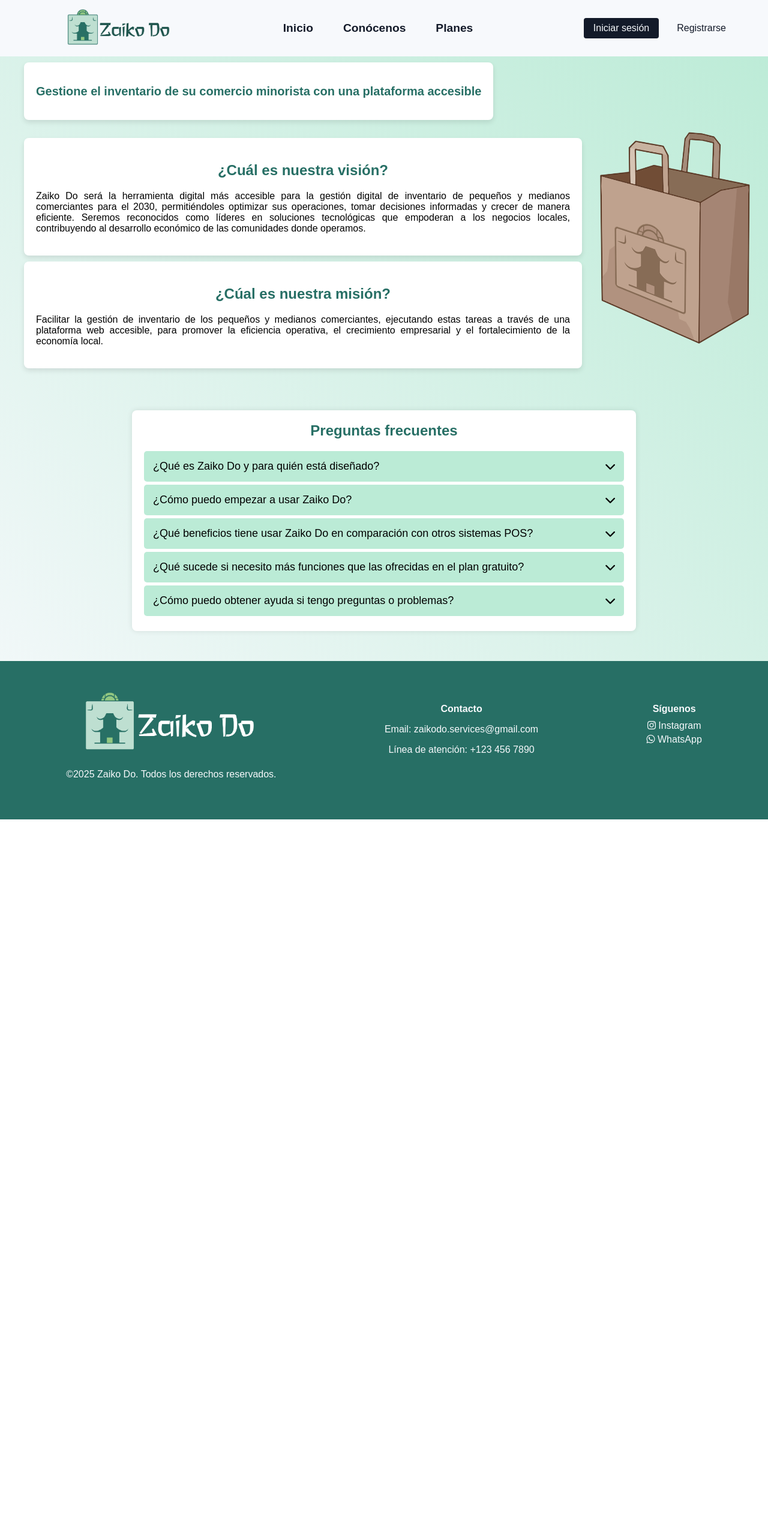
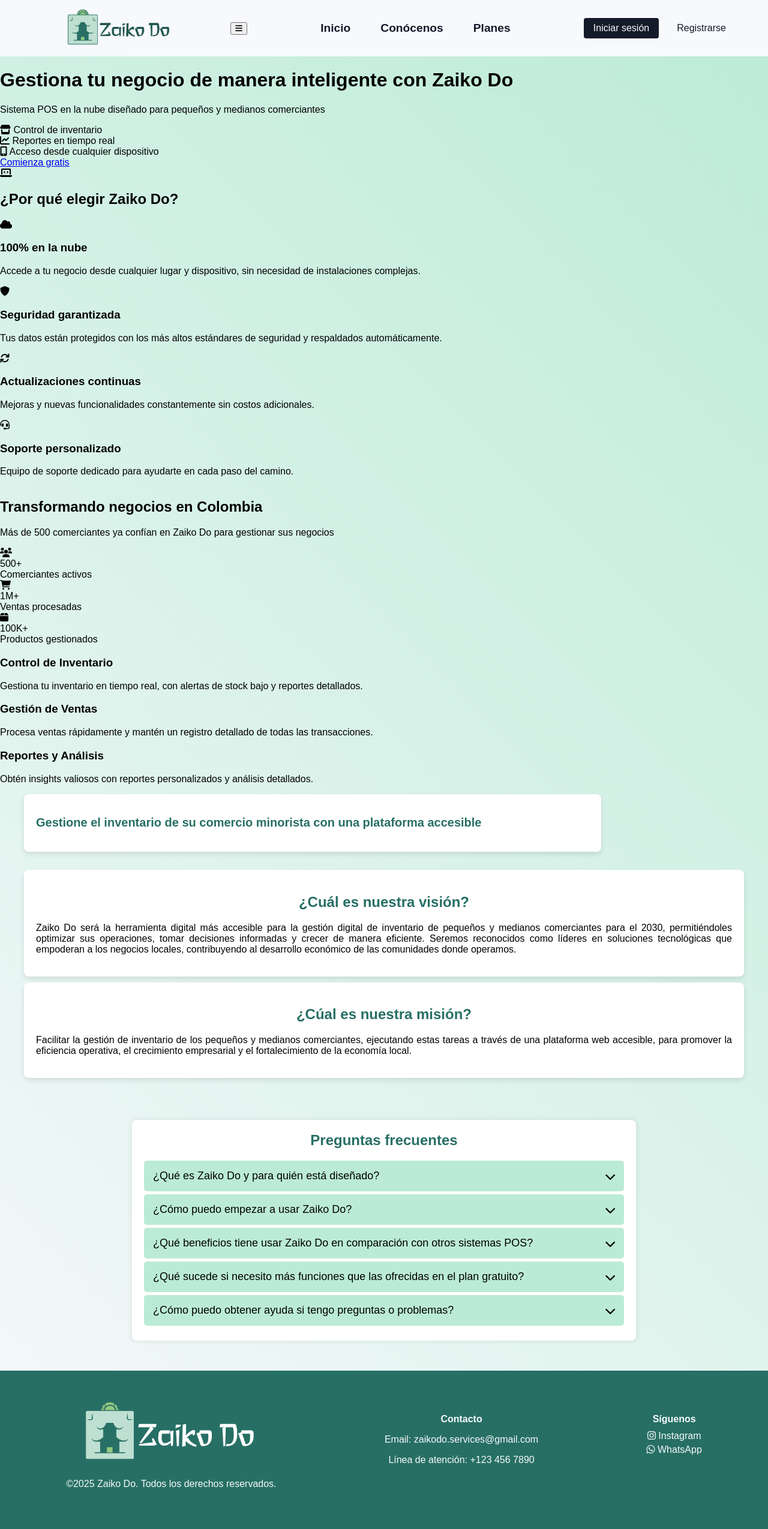
Before and after one commit to johnrua17/Zaiko-Do, a Flask app: page / in a window 1280 px wide. Shown: the whole page at 60% size. Before the commit the page ends 1366 px from the top, so only its background shows below. Run offline with Flask 3, Linux system fonts and the light colour scheme; some libraries are stand-ins or nearby versions.

Commit message:
Update home.html

```diff
--- a/templates/home.html
+++ b/templates/home.html
@@ -10,11 +10,14 @@
 </head>
 
 <body>
-    <nav class = "navbar">
+    <nav class="navbar">
         <a href="#home">
             <img src="static/images/Imagotipo.png" alt="Logo" class="logo">
         </a>
-        <ul>
+        <button class="menu-toggle" id="mobile-menu">
+            <i class="fas fa-bars"></i>
+        </button>
+        <ul class="nav-list">
             <li><a href="#home" id="inicio-btn">Inicio </a></li>
             <li><a href="#about" id="conocenos-btn">Conócenos </a></li>
             <li><a href="#plans" id="planes-btn">Planes </a></li>
@@ -24,6 +27,109 @@
             <a href="/register" class="button2">Registrarse</a>
         </div>
     </nav>
+    <!-- Actualización de la sección de inicio -->
+    <div class="hero-section">
+        <div class="hero-content">
+          <h1>Gestiona tu negocio de manera inteligente con Zaiko Do</h1>
+          <p class="hero-subtitle">Sistema POS en la nube diseñado para pequeños y medianos comerciantes</p>
+          <div class="hero-features">
+            <div class="feature-item">
+              <i class="fas fa-store"></i>
+              <span>Control de inventario</span>
+            </div>
+            <div class="feature-item">
+              <i class="fas fa-chart-line"></i>
+              <span>Reportes en tiempo real</span>
+            </div>
+            <div class="feature-item">
+              <i class="fas fa-mobile-alt"></i>
+              <span>Acceso desde cualquier dispositivo</span>
+            </div>
+          </div>
+          <div class="hero-cta">
+            <a href="/register" class="cta-button">Comienza gratis</a>
+          </div>
+        </div>
+        <div class="hero-icon">
+          <i class="fas fa-laptop-code"></i>
+        </div>
+      </div>
+
+<!-- Nueva sección de beneficios -->
+<div class="benefits-section">
+    <h2>¿Por qué elegir Zaiko Do?</h2>
+    <div class="benefits-grid">
+      <div class="benefit-card">
+        <i class="fas fa-cloud"></i>
+        <h3>100% en la nube</h3>
+        <p>Accede a tu negocio desde cualquier lugar y dispositivo, sin necesidad de instalaciones complejas.</p>
+      </div>
+      <div class="benefit-card">
+        <i class="fas fa-shield-alt"></i>
+        <h3>Seguridad garantizada</h3>
+        <p>Tus datos están protegidos con los más altos estándares de seguridad y respaldados automáticamente.</p>
+      </div>
+      <div class="benefit-card">
+        <i class="fas fa-sync"></i>
+        <h3>Actualizaciones continuas</h3>
+        <p>Mejoras y nuevas funcionalidades constantemente sin costos adicionales.</p>
+      </div>
+      <div class="benefit-card">
+        <i class="fas fa-headset"></i>
+        <h3>Soporte personalizado</h3>
+        <p>Equipo de soporte dedicado para ayudarte en cada paso del camino.</p>
+      </div>
+    </div>
+  </div>
+<!-- Actualización de la sección Conócenos -->
+<div class="about-section" id="about">
+    <div class="about-header">
+      <h2>Transformando negocios en Colombia</h2>
+      <p>Más de 500 comerciantes ya confían en Zaiko Do para gestionar sus negocios</p>
+    </div>
+
+    <div class="about-grid">
+      <div class="about-card">
+        <div class="about-icon">
+          <i class="fas fa-users"></i>
+        </div>
+        <div class="about-stat">500+</div>
+        <div class="about-label">Comerciantes activos</div>
+      </div>
+      <div class="about-card">
+        <div class="about-icon">
+          <i class="fas fa-shopping-cart"></i>
+        </div>
+        <div class="about-stat">1M+</div>
+        <div class="about-label">Ventas procesadas</div>
+      </div>
+      <div class="about-card">
+        <div class="about-icon">
+          <i class="fas fa-box"></i>
+        </div>
+        <div class="about-stat">100K+</div>
+        <div class="about-label">Productos gestionados</div>
+      </div>
+    </div>
+    <div class="features-grid">
+        <div class="feature-card">
+
+          <i class="" aria-hidden="true"></i>
+          <h3>Control de Inventario</h3>
+          <p>Gestiona tu inventario en tiempo real, con alertas de stock bajo y reportes detallados.</p>
+        </div>
+        <div class="feature-card">
+          <!-- <i class="fas fa-shopping-cart feature-icon" aria-hidden="true"></i> -->
+          <h3>Gestión de Ventas</h3>
+          <p>Procesa ventas rápidamente y mantén un registro detallado de todas las transacciones.</p>
+        </div>
+        <div class="feature-card">
+          <!-- <i class="fas fa-chart-line feature-icon" aria-hidden="true"></i> -->
+          <h3>Reportes y Análisis</h3>
+          <p>Obtén insights valiosos con reportes personalizados y análisis detallados.</p>
+        </div>
+      </div>
+
     <div class="content-box primary" id="intro-message">
         <h2 class="title_style" style="font-size: 20px;">
             Gestione el inventario de su comercio minorista con una plataforma accesible
@@ -41,9 +147,7 @@
                     <p class="justify-text">Facilitar la gestión de inventario de los pequeños y medianos comerciantes, ejecutando estas tareas a través de una plataforma web accesible, para promover la eficiencia operativa, el crecimiento empresarial y el fortalecimiento de la economía local.</p>
                 </div>
             </div>
-            <div class="image-col">
-                <img src="static/images/paperbag.png" alt="Paper Bag" class="side-image">
-            </div>
+
         </div>
 
         <div class="faq" id="faq">
@@ -306,4 +410,14 @@
     document.getElementById('intro-message').style.display = 'block'; // Asegurar que la valla publ. se muestre
 });
 
+document.addEventListener('DOMContentLoaded', function() {
+  const mobileMenu = document.getElementById('mobile-menu');
+  const navList = document.querySelector('.nav-list');
+  const navButtons = document.querySelector('.navbar-buttons');
+
+  mobileMenu.addEventListener('click', function() {
+    navList.classList.toggle('active');
+    navButtons.classList.toggle('active');
+  });
+});
 </script>
```
